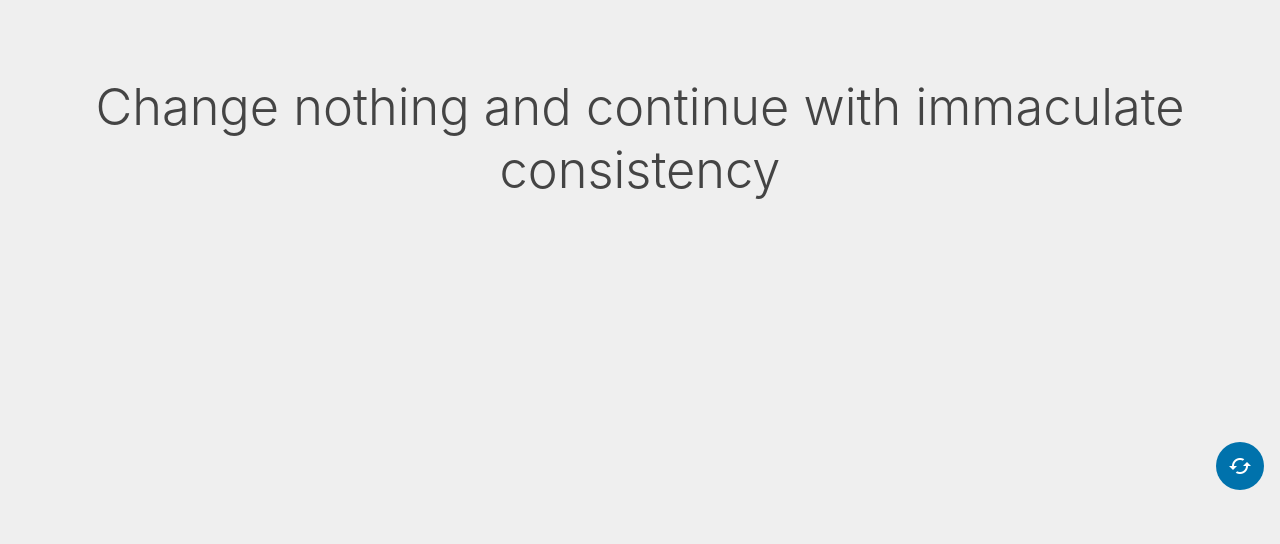
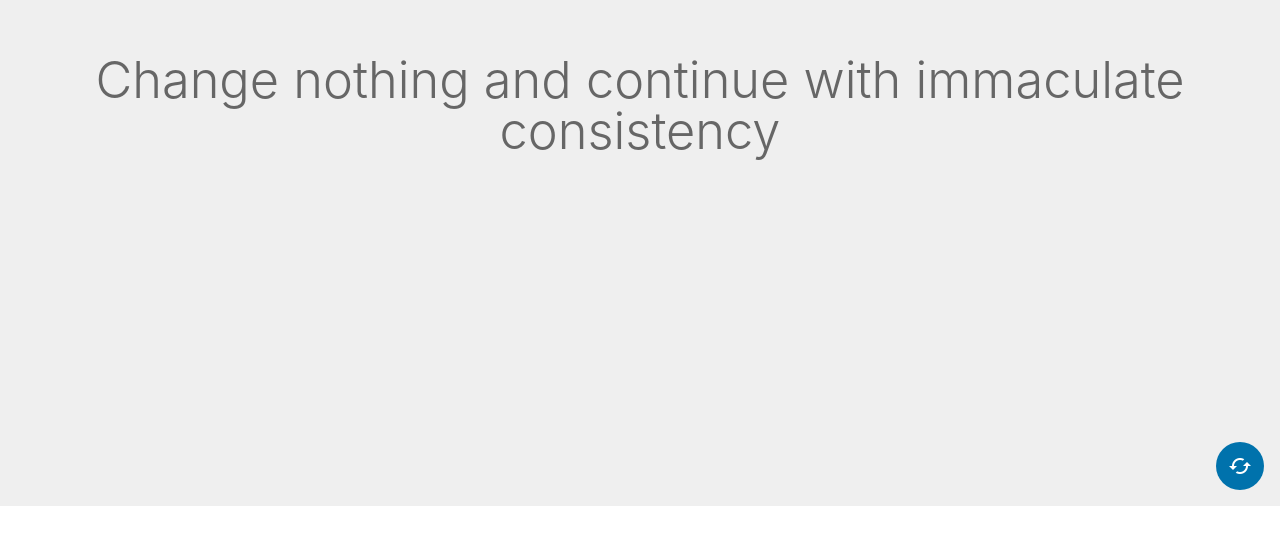
Before and after one commit to nickmjones/oblique-strategies, a React (Create React App) app: page / in a window 1280 px wide. Shown: the part 294-838 px from the top of the page. After the commit the page ends 800 px from the top, so only its background shows below. Built offline with nearby package versions, Linux system fonts and the light colour scheme.

Commit message:
Tweaks fonts.

```diff
--- a/src/ShowStrategy/ShowStrategy.css
+++ b/src/ShowStrategy/ShowStrategy.css
@@ -4,9 +4,9 @@
   justify-content: center;
   background: #efefef;
   height: 100vh;
-  padding: 2rem;
+  padding: 0 2rem;
   text-align: center;
 }
 .ShowStrategy h2 {
-  line-height: 1.25;
+  line-height: 1;
 }
--- a/src/index.css
+++ b/src/index.css
@@ -4,6 +4,5 @@
 body {
   margin: 0;
   padding: 0;
-  font-family: system, -apple-system, BlinkMacSystemFont,
-      "Helvetica Neue", "Lucida Grande";
+  color: #444;
 }
--- a/src/styles/typography.css
+++ b/src/styles/typography.css
@@ -2,7 +2,8 @@
 
 h1, h2, h3, h4, h5 {
   font-weight: 300;
-  color: #444;
+  color: #666;
+  font-family: system, -apple-system, BlinkMacSystemFont, "Helvetica Neue", "Lucida Grande";
 }
 
 h1 { font-size: 4.209rem; }
```
